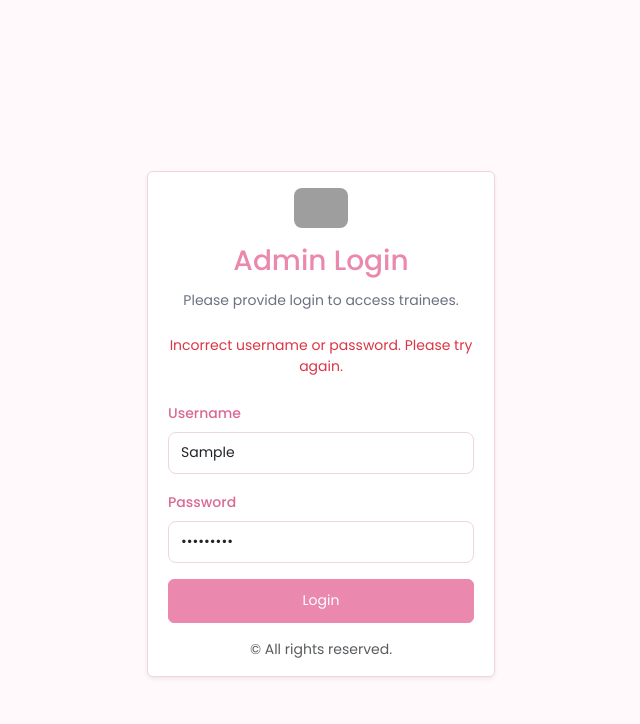
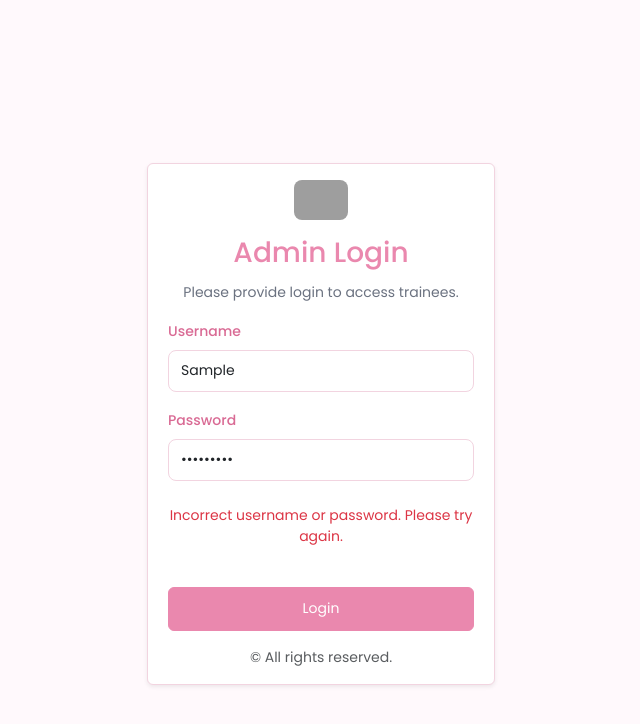
Before and after one commit to jaisankar01c-oss/new_cve, a Vue app in the folder frontend/: page /login in a window 1280 px wide. Both pictures are taken after typing "Sample", "Sample123" into the empty fields and a click on the button "Login". Shown: the top 724 px of the page, without its empty margins (319-959 px from the left). Built offline with nearby package versions, Linux system fonts and the light colour scheme; grey boxes are pictures that could not be loaded.

Commit message:
Manual code updates made to file: frontend/src/pages/LoginPage.vue

```diff
--- a/frontend/src/pages/LoginPage.vue
+++ b/frontend/src/pages/LoginPage.vue
@@ -7,7 +7,6 @@
             <img class="brand-logo" src="https://cdn.builder.io/api/v1/image/assets%2Fc98c532ea1554d2d9b237baf37efdf95%2F1bd2ceab768347d2a4c36137838a0f37?format=webp&width=800" alt="CVE & WD Logo" loading="lazy" />
             <h3 class="text-center text-primary py-2 mb-1">Admin Login</h3>
             <p class="text-center subheading-muted mb-3">Please provide login to access trainees.</p>
-            <div v-if="errorMsg" class="text-danger small text-center py-2 mb-3" role="alert">{{ errorMsg }}</div>
             <form @submit.prevent="onSubmit" class="vstack gap-3">
               <div>
                 <label class="form-label" for="username">Username</label>
@@ -17,6 +16,7 @@
                 <label class="form-label" for="password">Password</label>
                 <input id="password" v-model="password" class="form-control" type="password" autocomplete="current-password" required />
               </div>
+               <div v-if="errorMsg" class="text-danger small text-center py-2 mb-3" role="alert">{{ errorMsg }}</div>
               <button class="btn btn-primary w-100" type="submit">Login</button>
               <p class="text-center text-muted small m-0">© All rights reserved.</p>
             </form>
```
